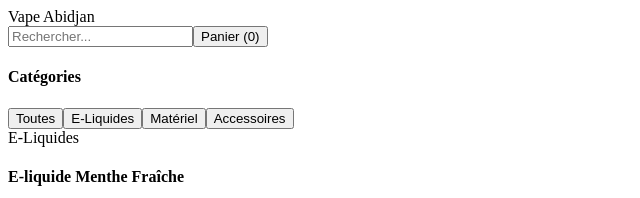
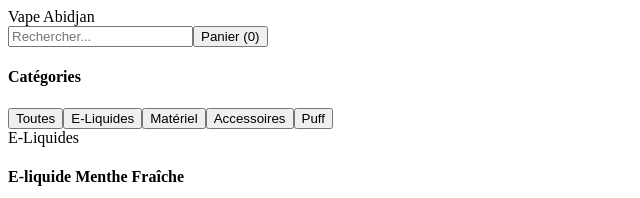
Before and after one commit to central00225/vape-th-, a React (Vite) app: page / in a window 1280 px wide. Shown: the top 198 px of the page, without its empty margins (0-640 px from the left). Built offline with nearby package versions, Linux system fonts and the light colour scheme; the HTML template or start-up script is replaced by a standard one.

Commit message:
feat: Add Puff category with 3 new products

```diff
--- a/src/data/products.js
+++ b/src/data/products.js
@@ -3,5 +3,8 @@ export const products = [
   { id: 2, title: "Pod Jet", price: 29.99, category: "Matériel", description: "Pod compact, batterie 800mAh." },
   { id: 3, title: "Résistance 0.6Ω", price: 4.50, category: "Accessoires", description: "Pack de 5 résistances." },
   { id: 4, title: "E-liquide Tabac Blond", price: 9.00, category: "E-Liquides", description: "Arôme tabac doux." },
-  { id: 5, title: "Chargeur USB-C", price: 6.99, category: "Accessoires", description: "Charge rapide 1A." }
+  { id: 5, title: "Chargeur USB-C", price: 6.99, category: "Accessoires", description: "Charge rapide 1A." },
+  { id: 6, title: "Puff Bar Fraise", price: 12.99, category: "Puff", description: "Puff jetable, 600 bouffées, goût fraise." },
+  { id: 7, title: "Puff Bar Vanille", price: 12.99, category: "Puff", description: "Puff jetable, 600 bouffées, goût vanille." },
+  { id: 8, title: "Puff Bar Tropical", price: 14.99, category: "Puff", description: "Puff jetable, 800 bouffées, goût tropical mix." }
 ]
```
